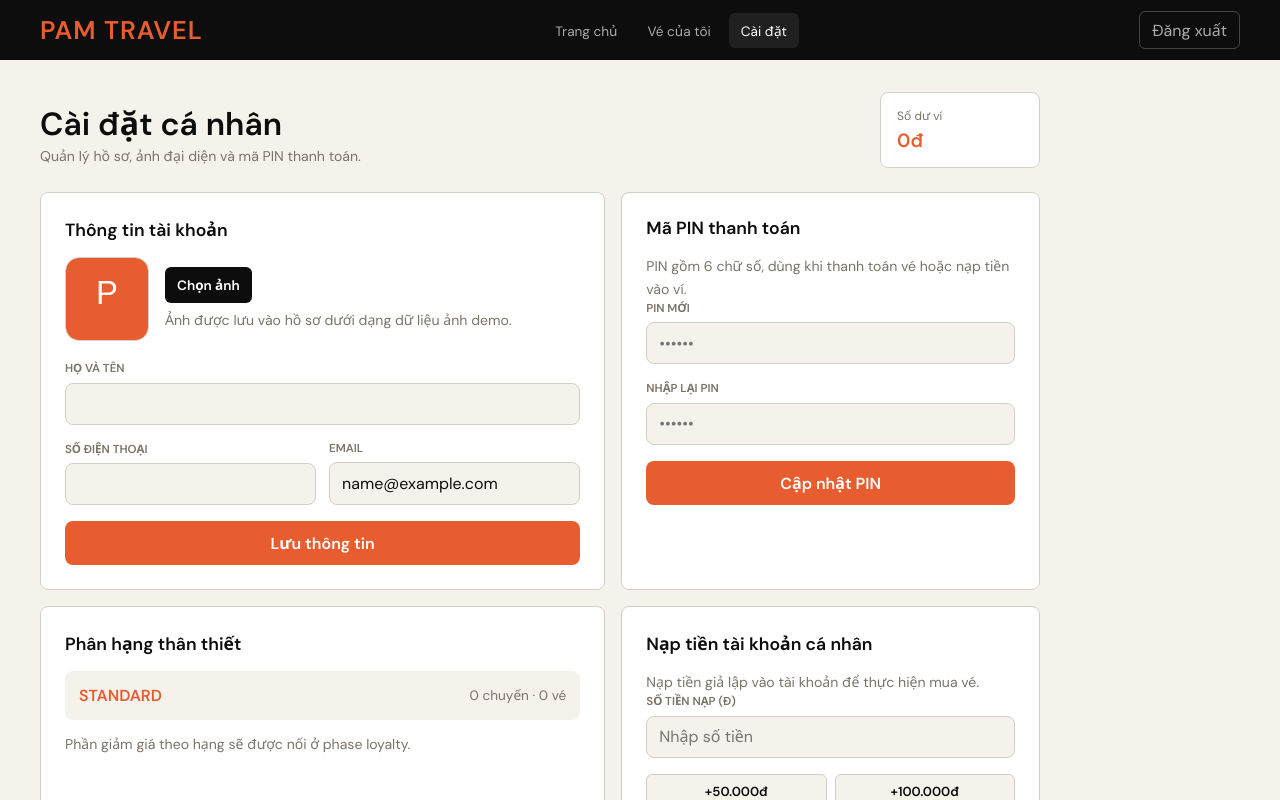
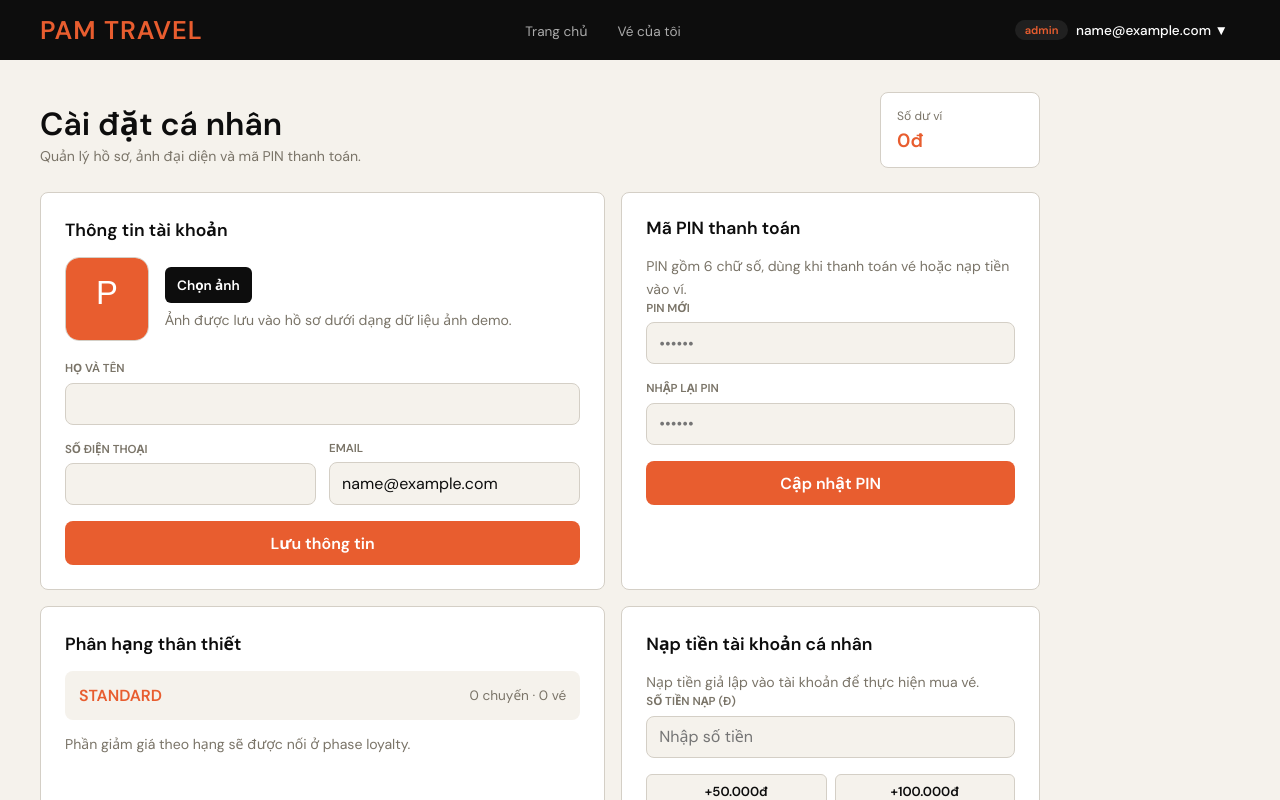
Before and after one commit to DucAnh151/FinalProject, a Vue app in the folder frontend/: page /settings in a window 1280 px wide. Shown: the top 800 px of the page. Built offline with nearby package versions, Linux system fonts and the light colour scheme; no server answers; sample sign-in values are in the browser's storage.

Commit message:
feat: implement header user dropdown menu and self-passenger auto-fill checkbox in booking

```diff
--- a/frontend/src/views/BookingView.vue
+++ b/frontend/src/views/BookingView.vue
@@ -33,6 +33,14 @@
             <div class="passenger-header">
               <span class="seat-tag">{{ seat.seatName }}</span>
               <span class="passenger-num">Hành khách {{ idx + 1 }}</span>
+              <label class="self-passenger-label">
+                <input
+                  type="checkbox"
+                  v-model="passengers[idx].isSelf"
+                  @change="toggleSelf(idx)"
+                />
+                Tôi là người đi
+              </label>
             </div>
             <div class="field-row">
               <div class="field">
@@ -155,9 +163,11 @@
 // BookingView: Handles passenger details entry and route stops selection
 import { ref, computed, onMounted, onUnmounted } from 'vue'
 import { useRouter, RouterLink } from 'vue-router'
+import { useAuthStore } from '../stores/authStore'
 import api from '../services/api'
 
 const router = useRouter()
+const auth   = useAuthStore()
 
 const booking      = ref(null)
 const passengers   = ref([])
@@ -194,7 +204,7 @@ onMounted(async () => {
   booking.value = JSON.parse(saved)
 
   // Khởi tạo form passengers
-  passengers.value = booking.value.seats.map(() => ({ name: '', phone: '' }))
+  passengers.value = booking.value.seats.map(() => ({ name: '', phone: '', isSelf: false }))
 
   // Tính thời gian còn lại từ expiresAt
   if (booking.value.expiresAt) {
@@ -214,6 +224,23 @@ onMounted(async () => {
   // Load stops
   await loadStops()
 })
+
+function toggleSelf(idx) {
+  if (passengers.value[idx].isSelf) {
+    // Uncheck other passengers' isSelf
+    passengers.value.forEach((p, i) => {
+      if (i !== idx) p.isSelf = false
+    })
+
+    // Fill info from logged in user
+    passengers.value[idx].name = auth.user?.fullName || ''
+    passengers.value[idx].phone = auth.user?.phone || ''
+  } else {
+    // Clear info if unchecked
+    passengers.value[idx].name = ''
+    passengers.value[idx].phone = ''
+  }
+}
 
 onUnmounted(() => {
   if (countdown) clearInterval(countdown)
@@ -378,6 +405,21 @@ function formatPrice(p) {
   display: flex; align-items: center; gap: 0.75rem;
   margin-bottom: 1rem;
 }
+.self-passenger-label {
+  margin-left: auto;
+  font-size: 0.78rem;
+  font-weight: 600;
+  color: #7a7468;
+  display: inline-flex;
+  align-items: center;
+  gap: 0.35rem;
+  cursor: pointer;
+  user-select: none;
+}
+.self-passenger-label input {
+  cursor: pointer;
+  accent-color: #e85d2f;
+}
 .seat-tag {
   background: #e85d2f; color: #fff;
   padding: 0.2rem 0.7rem; border-radius: 20px;
--- a/frontend/src/views/HomeView.vue
+++ b/frontend/src/views/HomeView.vue
@@ -6,14 +6,18 @@
       <div class="nav-links">
         <RouterLink to="/">Trang chủ</RouterLink>
         <RouterLink to="/my-tickets">Vé của tôi</RouterLink>
-        <RouterLink to="/settings">Cài đặt</RouterLink>
         <RouterLink v-if="auth.isDriver" to="/driver">Soát vé</RouterLink>
         <RouterLink v-if="auth.isAdmin" to="/admin">Quản trị</RouterLink>
       </div>
       <div class="nav-user">
-        <span class="role-badge">{{ auth.user?.role }}</span>
-        <span>{{ auth.user?.fullName || auth.user?.email }}</span>
-        <button class="btn-logout" @click="logout">Đăng xuất</button>
+        <div class="user-trigger" @click.stop="showUserDropdown = !showUserDropdown">
+          <span class="role-badge">{{ auth.user?.role }}</span>
+          <span class="username">{{ auth.user?.fullName || auth.user?.email }} ▼</span>
+        </div>
+        <div v-if="showUserDropdown" class="dropdown-menu">
+          <RouterLink to="/settings" class="dropdown-item">⚙ Cài đặt tài khoản</RouterLink>
+          <button class="dropdown-item btn-logout-item" @click="logout">🚪 Đăng xuất</button>
+        </div>
       </div>
     </nav>
 
@@ -53,7 +57,7 @@
 </template>
 
 <script setup>
-import { ref, onMounted } from 'vue'
+import { ref, onMounted, onUnmounted } from 'vue'
 import { useRouter, RouterLink } from 'vue-router'
 import { useAuthStore } from '../stores/authStore'
 import api from '../services/api'
@@ -65,6 +69,7 @@ const provinces = ref([])
 const loading   = ref(false)
 const error     = ref('')
 const today     = new Date().toISOString().split('T')[0]
+const showUserDropdown = ref(false)
 
 const form = ref({
   originId:      '',
@@ -72,7 +77,12 @@ const form = ref({
   departureDate: today,
 })
 
+function closeDropdown() {
+  showUserDropdown.value = false
+}
+
 onMounted(async () => {
+  window.addEventListener('click', closeDropdown)
   try {
     const res = await api.get('/trips/provinces')
     provinces.value = res.data
@@ -81,6 +91,10 @@ onMounted(async () => {
   } catch (e) {
     error.value = 'Không tải được danh sách tỉnh thành'
   }
+})
+
+onUnmounted(() => {
+  window.removeEventListener('click', closeDropdown)
 })
 
 async function doSearch() {
@@ -152,7 +166,28 @@ function logout() {
 }
 .nav-links a:hover, .nav-links a.router-link-active { color: #fff; background: rgba(255,255,255,0.08); }
 .nav-links a.router-link-exact-active { color: #e85d2f; }
-.nav-user { display: flex; align-items: center; gap: 0.75rem; font-size: 0.82rem; color: #ccc; }
+.nav-user {
+  position: relative;
+  font-size: 0.82rem;
+  color: #ccc;
+}
+.user-trigger {
+  display: flex;
+  align-items: center;
+  gap: 0.5rem;
+  cursor: pointer;
+  padding: 0.35rem 0.75rem;
+  border-radius: 6px;
+  transition: background 0.15s;
+}
+.user-trigger:hover {
+  background: rgba(255, 255, 255, 0.08);
+}
+.username {
+  color: #fff;
+  font-size: 0.85rem;
+  font-weight: 500;
+}
 .role-badge {
   font-size: 0.7rem;
   font-weight: 600;
@@ -161,17 +196,47 @@ function logout() {
   background: rgba(255,255,255,0.08);
   color: #e85d2f;
 }
-.btn-logout {
+.dropdown-menu {
+  position: absolute;
+  top: calc(100% + 8px);
+  right: 0;
+  background: #1a1a1a;
+  border: 1px solid #333;
+  border-radius: 8px;
+  min-width: 170px;
+  box-shadow: 0 8px 24px rgba(0,0,0,0.5);
+  display: flex;
+  flex-direction: column;
+  padding: 0.4rem 0;
+  z-index: 150;
+}
+.dropdown-item {
+  color: #ccc;
+  text-decoration: none;
+  font-size: 0.82rem;
+  padding: 0.6rem 1rem;
+  text-align: left;
   background: none;
-  border: 1px solid #444;
-  color: #888;
-  padding: 0.25rem 0.7rem;
-  border-radius: 4px;
+  border: none;
+  width: 100%;
   cursor: pointer;
-  font-size: 0.78rem;
   transition: all 0.15s;
+  display: flex;
+  align-items: center;
+  gap: 0.5rem;
 }
-.btn-logout:hover { border-color: #e85d2f; color: #e85d2f; }
+.dropdown-item:hover {
+  background: rgba(255, 255, 255, 0.08);
+  color: #fff;
+}
+.btn-logout-item {
+  border-top: 1px solid #2d2d2d;
+  color: #e85d2f;
+}
+.btn-logout-item:hover {
+  background: rgba(232, 93, 47, 0.08);
+  color: #e85d2f;
+}
 
 /* HERO */
 .hero {
--- a/frontend/src/views/MyTicketsView.vue
+++ b/frontend/src/views/MyTicketsView.vue
@@ -6,12 +6,16 @@
       <div class="nav-links">
         <RouterLink to="/">Trang chủ</RouterLink>
         <RouterLink to="/my-tickets">Vé của tôi</RouterLink>
-        <RouterLink to="/settings">Cài đặt</RouterLink>
       </div>
       <div class="nav-user">
-        <span class="role-badge">{{ auth.user?.role }}</span>
-        <span>{{ auth.user?.fullName || auth.user?.email }}</span>
-        <button class="btn-logout" @click="logout">Đăng xuất</button>
+        <div class="user-trigger" @click.stop="showUserDropdown = !showUserDropdown">
+          <span class="role-badge">{{ auth.user?.role }}</span>
+          <span class="username">{{ auth.user?.fullName || auth.user?.email }} ▼</span>
+        </div>
+        <div v-if="showUserDropdown" class="dropdown-menu">
+          <RouterLink to="/settings" class="dropdown-item">⚙ Cài đặt tài khoản</RouterLink>
+          <button class="dropdown-item btn-logout-item" @click="logout">🚪 Đăng xuất</button>
+        </div>
       </div>
     </nav>
 
@@ -193,7 +197,7 @@
 </template>
 
 <script setup>
-import { ref, computed, onMounted } from 'vue'
+import { ref, computed, onMounted, onUnmounted } from 'vue'
 import { useRouter, RouterLink } from 'vue-router'
 import { useAuthStore } from '../stores/authStore'
 import api from '../services/api'
@@ -207,6 +211,7 @@ const activeFilter    = ref('ALL')
 const selectedBooking = ref(null)
 const cancelling      = ref(false)
 const cancelError     = ref('')
+const showUserDropdown = ref(false)
 
 const filters = [
   { value: 'ALL',       label: 'Tất cả' },
@@ -220,8 +225,17 @@ const filteredBookings = computed(() => {
   return bookings.value.filter(b => b.status === activeFilter.value)
 })
 
+function closeDropdown() {
+  showUserDropdown.value = false
+}
+
 onMounted(async () => {
+  window.addEventListener('click', closeDropdown)
   await loadBookings()
+})
+
+onUnmounted(() => {
+  window.removeEventListener('click', closeDropdown)
 })
 
 async function loadBookings() {
@@ -344,18 +358,74 @@ function logout() {
 }
 .nav-links a:hover { color: #fff; background: rgba(255,255,255,0.08); }
 .nav-links a.router-link-exact-active { color: #e85d2f; }
-.nav-user { display: flex; align-items: center; gap: 0.75rem; font-size: 0.82rem; color: #ccc; }
+.nav-user {
+  position: relative;
+  font-size: 0.82rem;
+  color: #ccc;
+}
+.user-trigger {
+  display: flex;
+  align-items: center;
+  gap: 0.5rem;
+  cursor: pointer;
+  padding: 0.35rem 0.75rem;
+  border-radius: 6px;
+  transition: background 0.15s;
+}
+.user-trigger:hover {
+  background: rgba(255, 255, 255, 0.08);
+}
+.username {
+  color: #fff;
+  font-size: 0.85rem;
+  font-weight: 500;
+}
 .role-badge {
   font-size: 0.7rem; font-weight: 600;
   padding: 0.2rem 0.6rem; border-radius: 10px;
   background: rgba(255,255,255,0.08); color: #e85d2f;
 }
-.btn-logout {
-  background: none; border: 1px solid #444; color: #888;
-  padding: 0.25rem 0.7rem; border-radius: 4px;
-  cursor: pointer; font-size: 0.78rem; transition: all 0.15s;
+.dropdown-menu {
+  position: absolute;
+  top: calc(100% + 8px);
+  right: 0;
+  background: #1a1a1a;
+  border: 1px solid #333;
+  border-radius: 8px;
+  min-width: 170px;
+  box-shadow: 0 8px 24px rgba(0,0,0,0.5);
+  display: flex;
+  flex-direction: column;
+  padding: 0.4rem 0;
+  z-index: 150;
 }
-.btn-logout:hover { border-color: #e85d2f; color: #e85d2f; }
+.dropdown-item {
+  color: #ccc;
+  text-decoration: none;
+  font-size: 0.82rem;
+  padding: 0.6rem 1rem;
+  text-align: left;
+  background: none;
+  border: none;
+  width: 100%;
+  cursor: pointer;
+  transition: all 0.15s;
+  display: flex;
+  align-items: center;
+  gap: 0.5rem;
+}
+.dropdown-item:hover {
+  background: rgba(255, 255, 255, 0.08);
+  color: #fff;
+}
+.btn-logout-item {
+  border-top: 1px solid #2d2d2d;
+  color: #e85d2f;
+}
+.btn-logout-item:hover {
+  background: rgba(232, 93, 47, 0.08);
+  color: #e85d2f;
+}
 
 /* CONTENT */
 .content { padding: 1.75rem 2.5rem; max-width: 900px; }
--- a/frontend/src/views/Searchview.vue
+++ b/frontend/src/views/Searchview.vue
@@ -8,9 +8,14 @@
         <RouterLink to="/my-tickets">Vé của tôi</RouterLink>
       </div>
       <div class="nav-user">
-        <span class="role-badge">{{ auth.user?.role }}</span>
-        <span>{{ auth.user?.fullName || auth.user?.email }}</span>
-        <button class="btn-logout" @click="logout">Đăng xuất</button>
+        <div class="user-trigger" @click.stop="showUserDropdown = !showUserDropdown">
+          <span class="role-badge">{{ auth.user?.role }}</span>
+          <span class="username">{{ auth.user?.fullName || auth.user?.email }} ▼</span>
+        </div>
+        <div v-if="showUserDropdown" class="dropdown-menu">
+          <RouterLink to="/settings" class="dropdown-item">⚙ Cài đặt tài khoản</RouterLink>
+          <button class="dropdown-item btn-logout-item" @click="logout">🚪 Đăng xuất</button>
+        </div>
       </div>
     </nav>
 
@@ -145,7 +150,7 @@
 </template>
 
 <script setup>
-import { ref, computed, onMounted } from 'vue'
+import { ref, computed, onMounted, onUnmounted } from 'vue'
 import { useRouter, RouterLink } from 'vue-router'
 import { useAuthStore } from '../stores/authStore'
 
@@ -156,6 +161,7 @@ const allTrips   = ref([])
 const loading    = ref(true)
 const searchForm = ref(null)
 const provinces  = ref([])
+const showUserDropdown = ref(false)
 
 // Filters state
 const selectedOperators = ref([])
@@ -163,7 +169,12 @@ const selectedVehicleTypes = ref([])
 const selectedTimeSlots = ref([])
 const sortBy = ref('price-asc')
 
+function closeDropdown() {
+  showUserDropdown.value = false
+}
+
 onMounted(() => {
+  window.addEventListener('click', closeDropdown)
   const results = sessionStorage.getItem('search_results')
   const form    = sessionStorage.getItem('search_form')
   const provs   = sessionStorage.getItem('provinces_cache')
@@ -175,6 +186,10 @@ onMounted(() => {
   searchForm.value = form ? JSON.parse(form) : null
   provinces.value  = provs ? JSON.parse(provs) : []
   loading.value    = false
+})
+
+onUnmounted(() => {
+  window.removeEventListener('click', closeDropdown)
 })
 
 // Dynamic filter options based on search results
@@ -306,18 +321,74 @@ function logout() {
   transition: all 0.15s;
 }
 .nav-links a:hover { color: #fff; background: rgba(255,255,255,0.08); }
-.nav-user { display: flex; align-items: center; gap: 0.75rem; font-size: 0.82rem; color: #ccc; }
+.nav-user {
+  position: relative;
+  font-size: 0.82rem;
+  color: #ccc;
+}
+.user-trigger {
+  display: flex;
+  align-items: center;
+  gap: 0.5rem;
+  cursor: pointer;
+  padding: 0.35rem 0.75rem;
+  border-radius: 6px;
+  transition: background 0.15s;
+}
+.user-trigger:hover {
+  background: rgba(255, 255, 255, 0.08);
+}
+.username {
+  color: #fff;
+  font-size: 0.85rem;
+  font-weight: 500;
+}
 .role-badge {
   font-size: 0.7rem; font-weight: 600;
   padding: 0.2rem 0.6rem; border-radius: 10px;
   background: rgba(255,255,255,0.08); color: #e85d2f;
 }
-.btn-logout {
-  background: none; border: 1px solid #444; color: #888;
-  padding: 0.25rem 0.7rem; border-radius: 4px; cursor: pointer;
-  font-size: 0.78rem; transition: all 0.15s;
+.dropdown-menu {
+  position: absolute;
+  top: calc(100% + 8px);
+  right: 0;
+  background: #1a1a1a;
+  border: 1px solid #333;
+  border-radius: 8px;
+  min-width: 170px;
+  box-shadow: 0 8px 24px rgba(0,0,0,0.5);
+  display: flex;
+  flex-direction: column;
+  padding: 0.4rem 0;
+  z-index: 150;
 }
-.btn-logout:hover { border-color: #e85d2f; color: #e85d2f; }
+.dropdown-item {
+  color: #ccc;
+  text-decoration: none;
+  font-size: 0.82rem;
+  padding: 0.6rem 1rem;
+  text-align: left;
+  background: none;
+  border: none;
+  width: 100%;
+  cursor: pointer;
+  transition: all 0.15s;
+  display: flex;
+  align-items: center;
+  gap: 0.5rem;
+}
+.dropdown-item:hover {
+  background: rgba(255, 255, 255, 0.08);
+  color: #fff;
+}
+.btn-logout-item {
+  border-top: 1px solid #2d2d2d;
+  color: #e85d2f;
+}
+.btn-logout-item:hover {
+  background: rgba(232, 93, 47, 0.08);
+  color: #e85d2f;
+}
 
 .page-header {
   display: flex; align-items: flex-end; justify-content: space-between;
--- a/frontend/src/views/SettingsView.vue
+++ b/frontend/src/views/SettingsView.vue
@@ -6,9 +6,17 @@
         <RouterLink v-if="!auth.isAdmin" to="/home">Trang chủ</RouterLink>
         <RouterLink v-if="!auth.isAdmin" to="/my-tickets">Vé của tôi</RouterLink>
         <RouterLink v-if="auth.isAdmin" to="/admin">Quản trị</RouterLink>
-        <RouterLink to="/settings">Cài đặt</RouterLink>
       </div>
-      <button class="btn-logout" @click="logout">Đăng xuất</button>
+      <div class="nav-user">
+        <div class="user-trigger" @click.stop="showUserDropdown = !showUserDropdown">
+          <span class="role-badge">{{ auth.user?.role }}</span>
+          <span class="username">{{ auth.user?.fullName || auth.user?.email }} ▼</span>
+        </div>
+        <div v-if="showUserDropdown" class="dropdown-menu">
+          <RouterLink to="/settings" class="dropdown-item">⚙ Cài đặt tài khoản</RouterLink>
+          <button class="dropdown-item btn-logout-item" @click="logout">🚪 Đăng xuất</button>
+        </div>
+      </div>
     </nav>
 
     <main class="content">
@@ -117,7 +125,7 @@
 </template>
 
 <script setup>
-import { ref } from 'vue'
+import { ref, onMounted, onUnmounted } from 'vue'
 import { RouterLink, useRouter } from 'vue-router'
 import { useAuthStore } from '../stores/authStore'
 import api from '../services/api'
@@ -132,6 +140,20 @@ const profile = ref({
   phone: auth.user?.phone || '',
   email: auth.user?.email || '',
   avatarUrl: auth.user?.avatarUrl || '',
+})
+
+const showUserDropdown = ref(false)
+
+function closeDropdown() {
+  showUserDropdown.value = false
+}
+
+onMounted(() => {
+  window.addEventListener('click', closeDropdown)
+})
+
+onUnmounted(() => {
+  window.removeEventListener('click', closeDropdown)
 })
 
 const pin = ref('')
@@ -301,12 +323,73 @@ function formatPrice(value) {
   background: rgba(255, 255, 255, 0.08);
 }
 
-.btn-logout {
-  color: #aaa;
-  background: transparent;
-  border: 1px solid #444;
+.nav-user {
+  position: relative;
+  font-size: 0.82rem;
+  color: #ccc;
+}
+.user-trigger {
+  display: flex;
+  align-items: center;
+  gap: 0.5rem;
+  cursor: pointer;
+  padding: 0.35rem 0.75rem;
   border-radius: 6px;
-  padding: 7px 12px;
+  transition: background 0.15s;
+}
+.user-trigger:hover {
+  background: rgba(255, 255, 255, 0.08);
+}
+.username {
+  color: #fff;
+  font-size: 0.85rem;
+  font-weight: 500;
+}
+.role-badge {
+  font-size: 0.7rem; font-weight: 600;
+  padding: 0.2rem 0.6rem; border-radius: 10px;
+  background: rgba(255,255,255,0.08); color: #e85d2f;
+}
+.dropdown-menu {
+  position: absolute;
+  top: calc(100% + 8px);
+  right: 0;
+  background: #1a1a1a;
+  border: 1px solid #333;
+  border-radius: 8px;
+  min-width: 170px;
+  box-shadow: 0 8px 24px rgba(0,0,0,0.5);
+  display: flex;
+  flex-direction: column;
+  padding: 0.4rem 0;
+  z-index: 150;
+}
+.dropdown-item {
+  color: #ccc;
+  text-decoration: none;
+  font-size: 0.82rem;
+  padding: 0.6rem 1rem;
+  text-align: left;
+  background: none;
+  border: none;
+  width: 100%;
+  cursor: pointer;
+  transition: all 0.15s;
+  display: flex;
+  align-items: center;
+  gap: 0.5rem;
+}
+.dropdown-item:hover {
+  background: rgba(255, 255, 255, 0.08);
+  color: #fff;
+}
+.btn-logout-item {
+  border-top: 1px solid #2d2d2d;
+  color: #e85d2f;
+}
+.btn-logout-item:hover {
+  background: rgba(232, 93, 47, 0.08);
+  color: #e85d2f;
 }
 
 .content {
```
